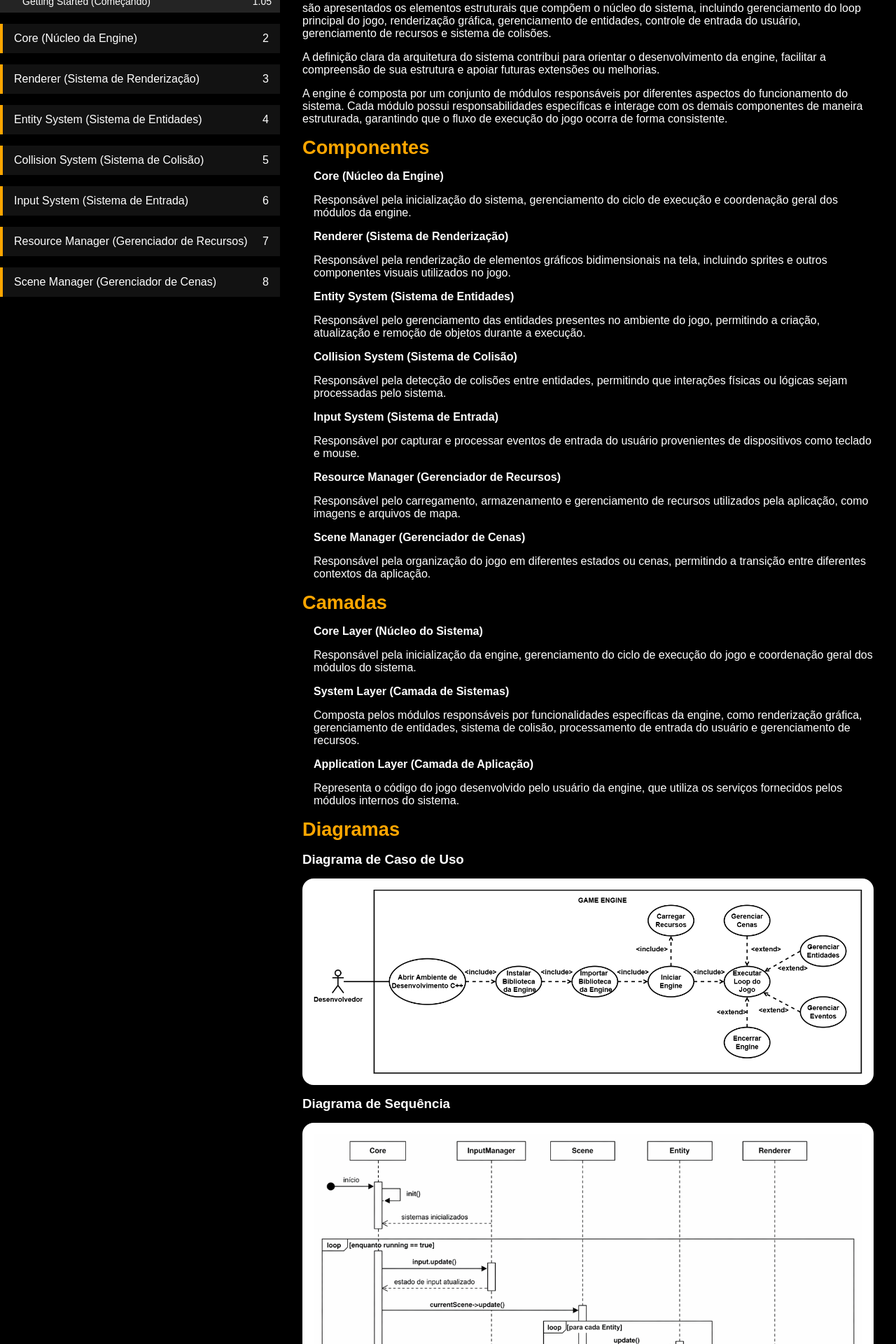
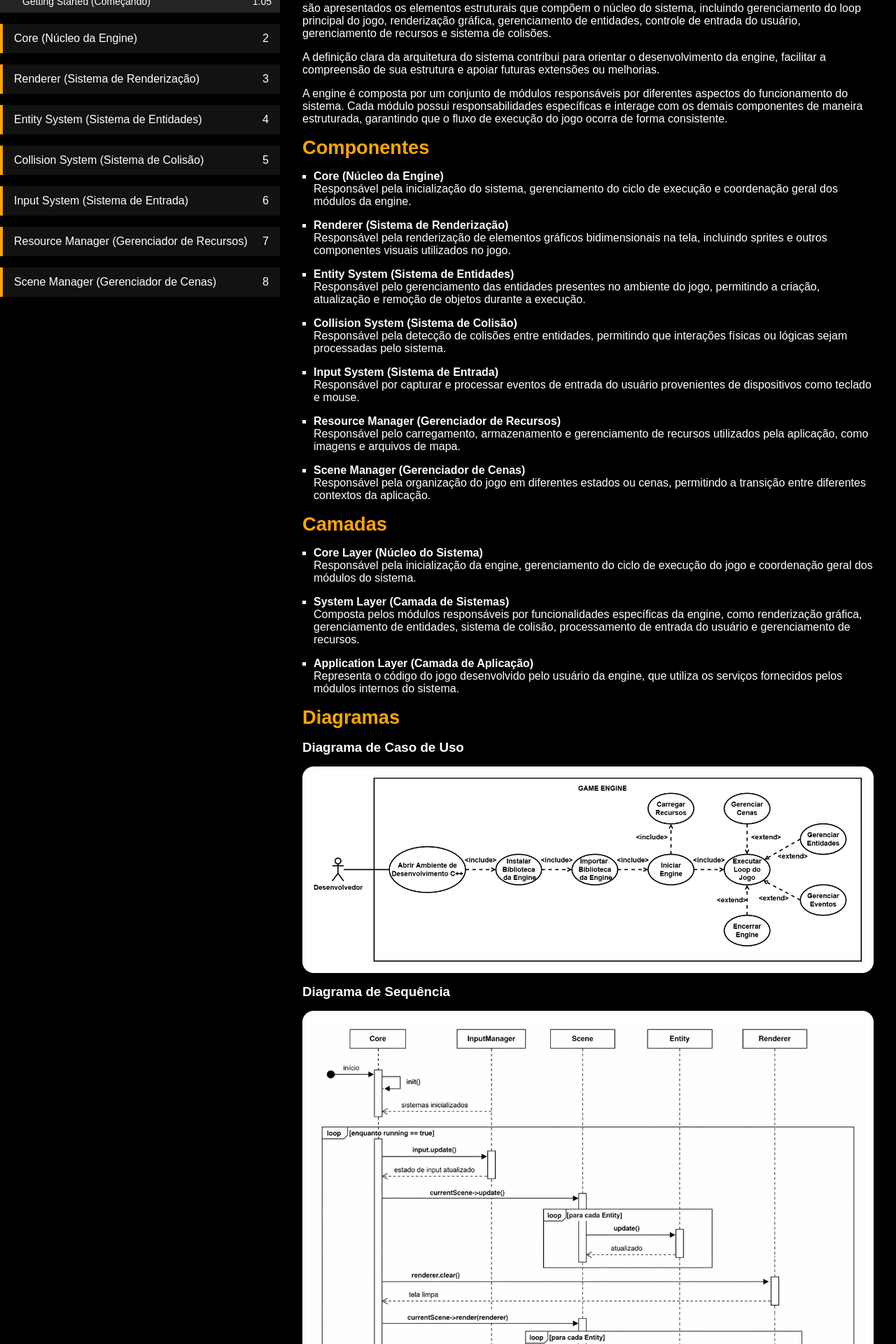
Before and after one commit to Leandro-Cardoso/2d-game-engine, a Jekyll site: the page built from docs/architecture.html, in a window 1280 px wide. Shown: the part 318-2238 px from the top of the page at 70% size. Built offline with Jekyll 4.4.1, drawn with Linux system fonts in a browser that asks for light colours.

Commit message:
Ajuste de estilo de lista e imagem

```diff
--- a/docs/_includes/sidebar.html
+++ b/docs/_includes/sidebar.html
@@ -12,11 +12,11 @@
                         <span>Resumo</span>
                         <span>1.01</span>
                     </a></li>
-                    <li><a href="{{ '/architecture.html' | relative_url }}">
+                    <li><a href="{{ '/' | relative_url }}">
                         <span>Requisitos</span>
                         <span>1.02</span>
                     </a></li>
-                    <li><a href="{{ '/' | relative_url }}">
+                    <li><a href="{{ '/architecture.html' | relative_url }}">
                         <span>Arquitetura</span>
                         <span>1.03</span>
                     </a></li>
--- a/docs/architecture.html
+++ b/docs/architecture.html
@@ -23,43 +23,43 @@ url: /architecture.html
 
 <ul>
     <li>
-        <strong>Core (Núcleo da Engine)</strong>
+        <strong>Core (Núcleo da Engine)</strong><br>
         <span>
             Responsável pela inicialização do sistema, gerenciamento do ciclo de execução e coordenação geral dos módulos da engine.
         </span>
     </li>
     <li>
-        <strong>Renderer (Sistema de Renderização)</strong>
+        <strong>Renderer (Sistema de Renderização)</strong><br>
         <span>
             Responsável pela renderização de elementos gráficos bidimensionais na tela, incluindo sprites e outros componentes visuais utilizados no jogo.
         </span>
     </li>
     <li>
-        <strong>Entity System (Sistema de Entidades)</strong>
+        <strong>Entity System (Sistema de Entidades)</strong><br>
         <span>
             Responsável pelo gerenciamento das entidades presentes no ambiente do jogo, permitindo a criação, atualização e remoção de objetos durante a execução.
         </span>
     </li>
     <li>
-        <strong>Collision System (Sistema de Colisão)</strong>
+        <strong>Collision System (Sistema de Colisão)</strong><br>
         <span>
             Responsável pela detecção de colisões entre entidades, permitindo que interações físicas ou lógicas sejam processadas pelo sistema.
         </span>
     </li>
     <li>
-        <strong>Input System (Sistema de Entrada)</strong>
+        <strong>Input System (Sistema de Entrada)</strong><br>
         <span>
             Responsável por capturar e processar eventos de entrada do usuário provenientes de dispositivos como teclado e mouse.
         </span>
     </li>
     <li>
-        <strong>Resource Manager (Gerenciador de Recursos)</strong>
+        <strong>Resource Manager (Gerenciador de Recursos)</strong><br>
         <span>
             Responsável pelo carregamento, armazenamento e gerenciamento de recursos utilizados pela aplicação, como imagens e arquivos de mapa.
         </span>
     </li>
     <li>
-        <strong>Scene Manager (Gerenciador de Cenas)</strong>
+        <strong>Scene Manager (Gerenciador de Cenas)</strong><br>
         <span>
             Responsável pela organização do jogo em diferentes estados ou cenas, permitindo a transição entre diferentes contextos da aplicação.
         </span>
@@ -70,19 +70,19 @@ url: /architecture.html
 
 <ul>
     <li>
-        <strong>Core Layer (Núcleo do Sistema)</strong>
+        <strong>Core Layer (Núcleo do Sistema)</strong><br>
         <span>
             Responsável pela inicialização da engine, gerenciamento do ciclo de execução do jogo e coordenação geral dos módulos do sistema.
         </span>
     </li>
     <li>
-        <strong>System Layer (Camada de Sistemas)</strong>
+        <strong>System Layer (Camada de Sistemas)</strong><br>
         <span>
             Composta pelos módulos responsáveis por funcionalidades específicas da engine, como renderização gráfica, gerenciamento de entidades, sistema de colisão, processamento de entrada do usuário e gerenciamento de recursos.
         </span>
     </li>
     <li>
-        <strong>Application Layer (Camada de Aplicação)</strong>
+        <strong>Application Layer (Camada de Aplicação)</strong><br>
         <span>
             Representa o código do jogo desenvolvido pelo usuário da engine, que utiliza os serviços fornecidos pelos módulos internos do sistema.
         </span>
--- a/docs/assets/css/content.css
+++ b/docs/assets/css/content.css
@@ -1,3 +1,8 @@
+/* Text */
+.content strong {
+    font-weight: bolder;
+}
+
 /* Link */
 .content a {
     color: var(--color-secundary);
@@ -20,11 +25,6 @@
     list-style-type: square;
     margin-left: var(--spacing);
 }
-.content ul li {
-    display: flex;
-    flex-direction: column;
-    gap: var(--spacing);
-}
 
 /* Image */
 .content img {
```
